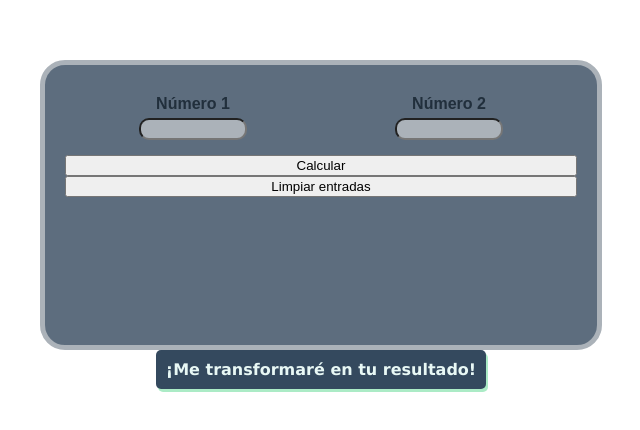
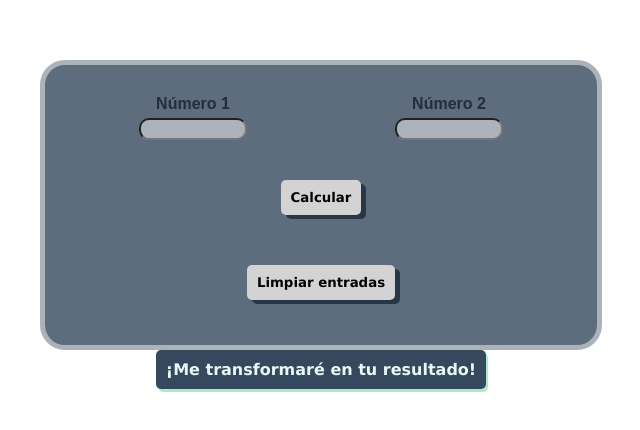
Before and after one commit to paosofiam/form-component, a website: page index.html in a window 1280 px wide. Shown: the part 176-606 px from the top of the page, without its empty margins (319-959 px from the left). Drawn offline with Linux system fonts and the light colour scheme.

Commit message:
Update index.html

```diff
--- a/index.html
+++ b/index.html
@@ -10,7 +10,7 @@
   <body>
     <main>
       <section>
-        <form>
+        <form id="myForm">
           <div class="cajita">
             <label for="input1">
               <span>
@@ -27,8 +27,13 @@
           </div>
 
           <div class="botones">
-            <button id="botoncito">Calcular</button>
-            <button id="borrar">Limpiar entradas</button>
+            <button class="esteBoton" id="botoncito">Calcular</button>
+            <!--
+            <button class="esteBoton" id="borrar" onclick="clearForm()">
+              Limpiar entradas
+            </button>
+            -->
+            <input class="esteBoton" type="reset" value="Limpiar entradas" />
           </div>
         </form>
         <span id="resultado">¡Me transformaré en tu resultado!</span>
```
